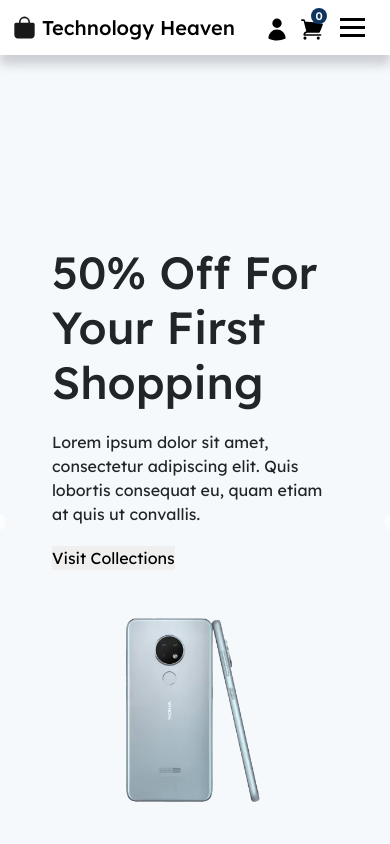
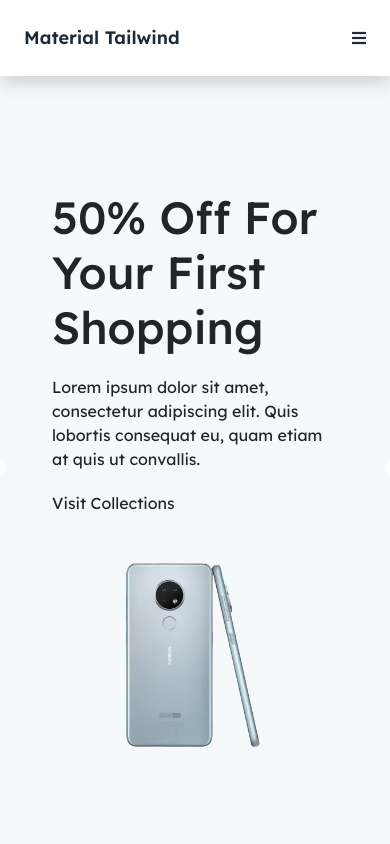
Before and after one commit to meta-crusher/technology-heaven-fe, a React (Create React App) app: page / in a window 390 px wide. Shown: the top 844 px of the page. Built offline with nearby package versions, Linux system fonts and the light colour scheme.

Commit message:
Added navbar

```diff
--- a/package.json
+++ b/package.json
@@ -3,6 +3,7 @@
   "version": "0.1.0",
   "private": true,
   "dependencies": {
+    "@material-tailwind/react": "^2.1.10",
     "@reduxjs/toolkit": "^1.9.7",
     "@testing-library/jest-dom": "^5.16.5",
     "@testing-library/react": "^13.4.0",
--- a/public/index.html
+++ b/public/index.html
@@ -11,7 +11,7 @@
     <script src="https://unpkg.com/react/umd/react.development.js"></script>
     <script src="https://unpkg.com/react-dom/umd/react-dom.development.js"></script>
     <script src="https://unpkg.com/@babel/standalone/babel.js"></script>
-<!--    <script src="https://cdn.tailwindcss.com"></script>-->
+    <script src="https://cdn.tailwindcss.com"></script>
     <link rel="stylesheet" href="https://cdnjs.cloudflare.com/ajax/libs/font-awesome/5.15.3/css/all.min.css"></link>
     <title>Technology Heaven Ecommerce App</title>
   </head>
--- a/src/components/Navbar/Navbar.jsx
+++ b/src/components/Navbar/Navbar.jsx
@@ -1,153 +1,68 @@
-import {useEffect, useState} from "react";
-import {Container, Nav, Navbar} from "react-bootstrap";
+import React, {useEffect, useState} from "react";
+
 import "./navbar.css";
-import {Link} from "react-router-dom";
 import {useSelector} from "react-redux";
 
 const NavBar = () => {
     const {cartList} = useSelector((state) => state.cart);
-    const [expand, setExpand] = useState(false);
-    const [isFixed, setIsFixed] = useState(false);
+        const [opacity, setOpacity] = React.useState(1);
+        const [isOpen, setIsOpen] = React.useState(false);
 
-    // fixed Header
-    function scrollHandler() {
-        if (window.scrollY >= 100) {
-            setIsFixed(true);
-        } else if (window.scrollY <= 50) {
-            setIsFixed(false);
-        }
-    }
+        React.useEffect(() => {
+            const handleScroll = () => {
+                const scrollY = window.scrollY;
+                const newOpacity = Math.max(1 - scrollY / 300, 1);
+                setOpacity(newOpacity);
+            };
 
-    window.addEventListener("scroll", scrollHandler);
-    // useEffect(()=> {
-    //   if(CartItem.length ===0) {
-    //     const storedCart = localStorage.getItem("cartItem");
-    //     setCartItem(JSON.parse(storedCart));
-    //   }
-    // },[])
-    return (
-        <Navbar
-            fixed="top"
-            expand="md"
-            className={isFixed ? "navbar fixed" : "navbar"}
-        >
-            <Container className="navbar-container">
-                <Navbar.Brand as={Link} to="/">
-                    <ion-icon name="bag"></ion-icon>
-                    <h1 className="logo">Technology Heaven</h1>
-                </Navbar.Brand>
-                {/* Media cart and toggle */}
-                <div className="d-flex">
-                    <div className="media-cart">
-                        <svg
-                            xmlns="http://www.w3.org/2000/svg"
-                            viewBox="0 0 24 24"
-                            fill="black"
-                            className="nav-icon"
-                        >
-                            <path
-                                fillRule="evenodd"
-                                d="M7.5 6a4.5 4.5 0 119 0 4.5 4.5 0 01-9 0zM3.751 20.105a8.25 8.25 0 0116.498 0 .75.75 0 01-.437.695A18.683 18.683 0 0112 22.5c-2.786 0-5.433-.608-7.812-1.7a.75.75 0 01-.437-.695z"
-                                clipRule="evenodd"
-                            />
-                        </svg>
-                        <Link
-                            aria-label="Go to Cart Page"
-                            to="/cart"
-                            className="cart"
-                            data-num={cartList.length}
-                        >
-                            <svg
-                                xmlns="http://www.w3.org/2000/svg"
-                                viewBox="0 0 24 24"
-                                fill="black"
-                                className="nav-icon"
-                            >
-                                <path
-                                    d="M2.25 2.25a.75.75 0 000 1.5h1.386c.17 0 .318.114.362.278l2.558 9.592a3.752 3.752 0 00-2.806 3.63c0 .414.336.75.75.75h15.75a.75.75 0 000-1.5H5.378A2.25 2.25 0 017.5 15h11.218a.75.75 0 00.674-.421 60.358 60.358 0 002.96-7.228.75.75 0 00-.525-.965A60.864 60.864 0 005.68 4.509l-.232-.867A1.875 1.875 0 003.636 2.25H2.25zM3.75 20.25a1.5 1.5 0 113 0 1.5 1.5 0 01-3 0zM16.5 20.25a1.5 1.5 0 113 0 1.5 1.5 0 01-3 0z"/>
-                            </svg>
-                        </Link>
+            window.addEventListener('scroll', handleScroll);
+            return () => window.removeEventListener('scroll', handleScroll);
+        }, []);
+
+        return (
+            <div>
+                <nav className="fixed top-0 left-0 right-0 z-50 flex items-center justify-between p-4 bg-white shadow" style={{
+                    opacity }}>
+                    <div className="flex items-center space-x-4">
+                        <span className="text-lg font-semibold text-gray-800">Material Tailwind</span>
                     </div>
-                    <Navbar.Toggle
-                        aria-controls="basic-navbar-nav"
-                        onClick={() => {
-                            setExpand(expand ? false : "expanded");
-                        }}
-                    >
-                        <span></span>
-                        <span></span>
-                        <span></span>
-                    </Navbar.Toggle>
-                </div>
-                <Navbar.Collapse id="basic-navbar-nav">
-                    <Nav className="justify-content-end flex-grow-1 pe-3">
-                        <Nav.Item>
-                            <Link
-                                aria-label="Go to Home Page"
-                                className="navbar-link"
-                                to="/"
-                                onClick={() => setExpand(false)}
-                            >
-                                <span className="nav-link-label">Home</span>
-                            </Link>
-                        </Nav.Item>
-
-                        <Nav.Item>
-                            <Link
-                                aria-label="Go to Shop Page"
-                                className="navbar-link"
-                                to="/shop"
-                                onClick={() => setExpand(false)}
-                            >
-                                <span className="nav-link-label">Shop</span>
-                            </Link>
-                        </Nav.Item>
-
-                        <Nav.Item>
-                            <Link
-                                aria-label="Go to Cart Page"
-                                className="navbar-link"
-                                to="/cart"
-                                onClick={() => setExpand(false)}
-                            >
-                                <span className="nav-link-label">Cart</span>
-                            </Link>
-                        </Nav.Item>
-                        <Nav.Item className="expanded-cart">
-                            <svg
-                                xmlns="http://www.w3.org/2000/svg"
-                                viewBox="0 0 24 24"
-                                fill="black"
-                                className="nav-icon"
-                            >
-                                <path
-                                    fillRule="evenodd"
-                                    d="M7.5 6a4.5 4.5 0 119 0 4.5 4.5 0 01-9 0zM3.751 20.105a8.25 8.25 0 0116.498 0 .75.75 0 01-.437.695A18.683 18.683 0 0112 22.5c-2.786 0-5.433-.608-7.812-1.7a.75.75 0 01-.437-.695z"
-                                    clipRule="evenodd"
-                                />
-                            </svg>
-                            <Link
-                                aria-label="Go to Cart Page"
-                                to="/cart"
-                                className="cart"
-                                data-num={cartList.length}
-                            >
-                                <svg
-                                    xmlns="http://www.w3.org/2000/svg"
-                                    viewBox="0 0 24 24"
-                                    fill="black"
-                                    className="nav-icon"
-                                >
-                                    <path
-                                        d="M2.25 2.25a.75.75 0 000 1.5h1.386c.17 0 .318.114.362.278l2.558 9.592a3.752 3.752 0 00-2.806 3.63c0 .414.336.75.75.75h15.75a.75.75 0 000-1.5H5.378A2.25 2.25 0 017.5 15h11.218a.75.75 0 00.674-.421 60.358 60.358 0 002.96-7.228.75.75 0 00-.525-.965A60.864 60.864 0 005.68 4.509l-.232-.867A1.875 1.875 0 003.636 2.25H2.25zM3.75 20.25a1.5 1.5 0 113 0 1.5 1.5 0 01-3 0zM16.5 20.25a1.5 1.5 0 113 0 1.5 1.5 0 01-3 0z"/>
-                                </svg>
-                            </Link>
-                        </Nav.Item>
-                    </Nav>
-                </Navbar.Collapse>
-            </Container>
-        </Navbar>
-    );
-};
+                    <div className="flex items-center space-x-4">
+                        <div className="hidden md:flex items-center space-x-4">
+                            <a href="#" className="text-gray-600 hover:text-gray-800 hover:opacity-100">Pages</a>
+                            <a href="#" className="text-gray-600 hover:text-gray-800 hover:opacity-100">Account</a>
+                            <a href="#" className="text-gray-600 hover:text-gray-800 hover:opacity-100">Blocks</a>
+                            <a href="#" className="text-gray-600 hover:text-gray-800 hover:opacity-100">Docs</a>
+                            <a href="#" className="text-gray-600 hover:text-gray-800 hover:opacity-100">LOG IN</a>
+                            <button className="px-4 py-2 text-white bg-gray-800 rounded-full hover:bg-gray-700 hover:opacity-100">SIGN IN</button>
+                        </div>
+                        <button className="block md:hidden" onClick={() => setIsOpen(true)}>
+                            <i className="fas fa-bars text-gray-800"></i>
+                        </button>
+                    </div>
+                </nav>
+                {isOpen && (
+                    <div className="fixed inset-0 z-50 flex items-center justify-center bg-black bg-opacity-50">
+                        <div className="bg-white p-6 rounded-lg shadow-lg w-11/12 max-w-md">
+                            <div className="flex justify-between items-center mb-4">
+                                <span className="text-lg font-semibold text-gray-800">Menu</span>
+                                <button onClick={() => setIsOpen(false)}>
+                                    <i className="fas fa-times text-gray-800"></i>
+                                </button>
+                            </div>
+                            <div className="flex flex-col space-y-4">
+                                <a href="#" className="text-gray-600 hover:text-gray-800 hover:opacity-100">Pages</a>
+                                <a href="#" className="text-gray-600 hover:text-gray-800 hover:opacity-100">Account</a>
+                                <a href="#" className="text-gray-600 hover:text-gray-800 hover:opacity-100">Blocks</a>
+                                <a href="#" className="text-gray-600 hover:text-gray-800 hover:opacity-100">Docs</a>
+                                <a href="#" className="text-gray-600 hover:text-gray-800 hover:opacity-100">LOG IN</a>
+                                <button className="px-4 py-2 text-white bg-gray-800 rounded-full hover:bg-gray-700 hover:opacity-100">SIGN IN</button>
+                            </div>
+                        </div>
+                    </div>
+                )}
+            </div>
+        );
+}
+;
 
 export default NavBar;
```
